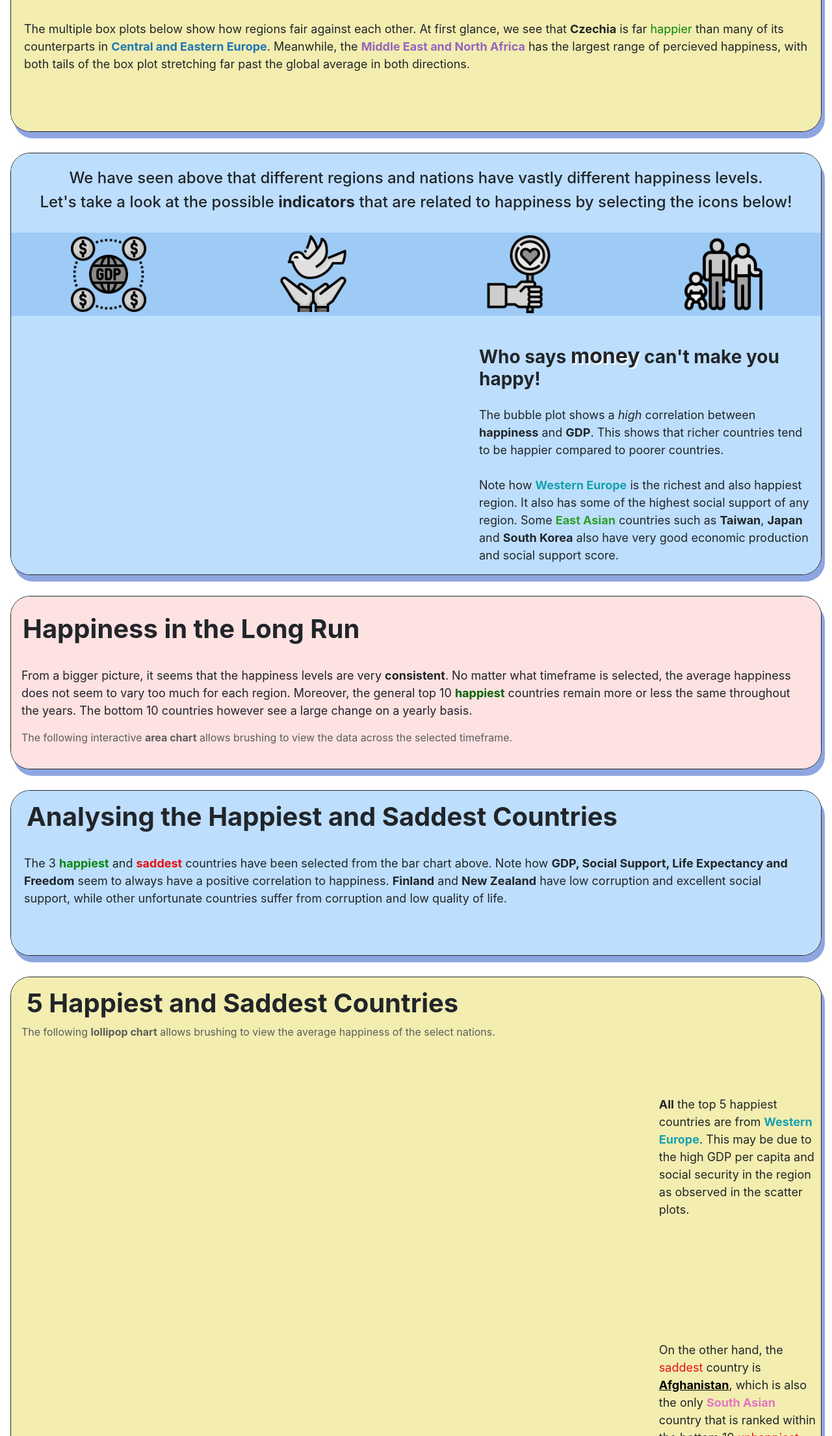
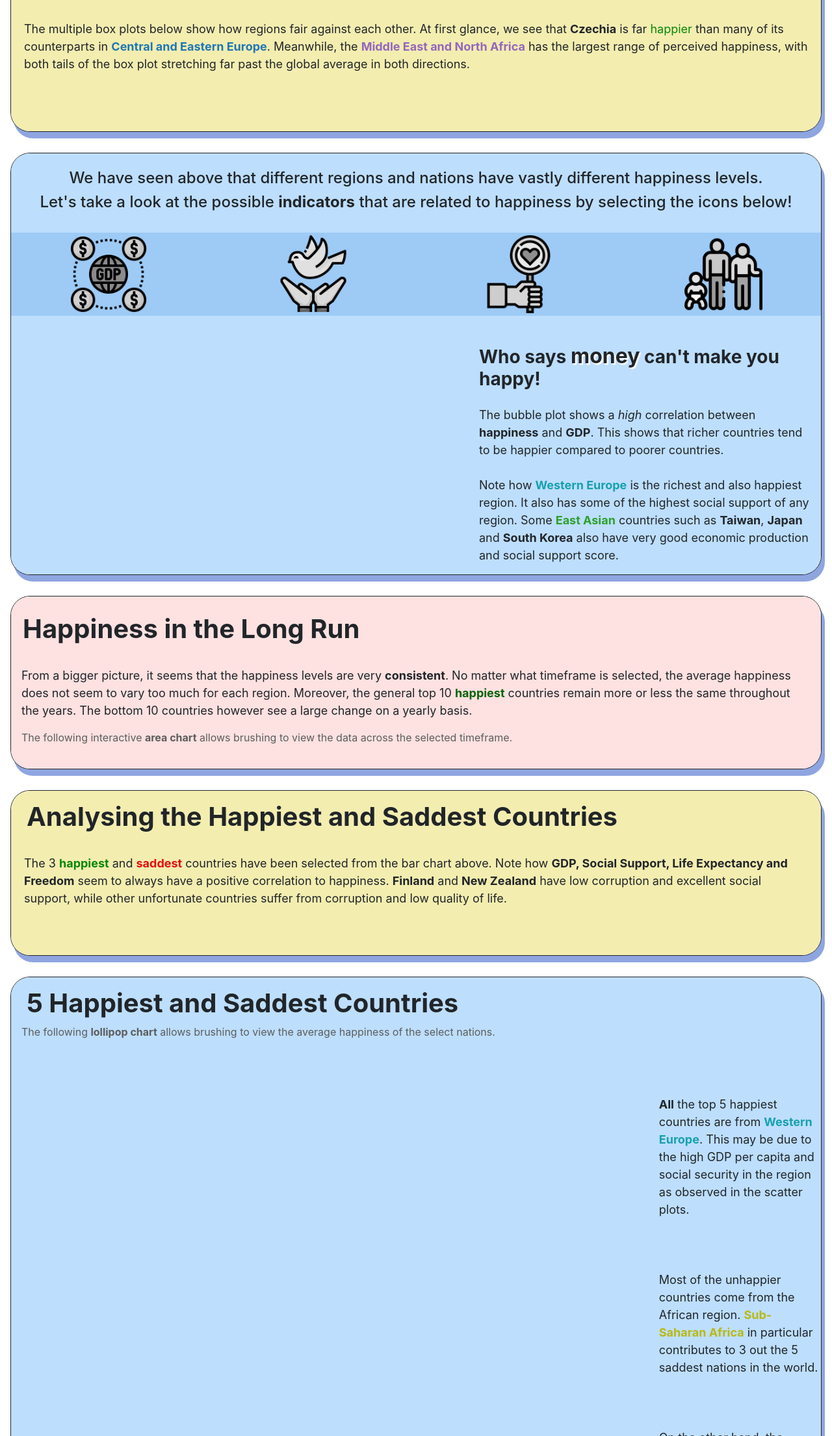
Before and after one commit to 2311ajay/FIT3179-Vega-Lite, a plain HTML site: page index.html in a window 1280 px wide. Shown: the part 590-2800 px from the top of the page at 65% size. Drawn offline with nearby package versions, Linux system fonts and the light colour scheme; a script that the page names is missing.

Commit message:
Fixed typos and padding

```diff
--- a/css/styles.css
+++ b/css/styles.css
@@ -75,7 +75,7 @@
   color: #7f7f7f;
 }
 .subSahar {
-  color: #8b8b20;
+  color: #b9b912;
 }
 .WE {
   color: #16a0af;
--- a/index.html
+++ b/index.html
@@ -109,7 +109,7 @@
                 is far <span class="happy">happier</span> than many of its counterparts in
                 <span class="fw-bold ceEurope">Central and Eastern Europe</span>.
                 Meanwhile, the <span class="fw-bold midEast" >Middle East and North Africa</span>
-                has the largest range of percieved happiness, with both tails of the box plot stretching
+                has the largest range of perceived happiness, with both tails of the box plot stretching
                 far past the global average in both directions.
               </div>
               <div class="col-12 p-3 d-flex justify-content-center">
@@ -283,7 +283,7 @@
     <!-- Radar chart section -->
     <div class="section p-3" >
       <div class="card">
-        <div class="row background_b">
+        <div class="row background_a">
           <div class="col-12 mt-3 mx-3">
             <div class="h1 fw-bold px-2">Analysing the Happiest and Saddest Countries</div>
           </div>
@@ -307,10 +307,10 @@
       </div>
     </div>
 
-        <!-- Bar chart section (Top 5 saddest and happiest countries) -->
+        <!-- Lollipop chart section (Top 5 saddest and happiest countries) -->
         <div class="section p-3">
           <div class="card">
-            <div class="row background_a">
+            <div class="row background_b">
               <div class="col-12 mt-3 mx-3">
                 <h1 class="fw-bold px-2">
                   5 Happiest and Saddest Countries
@@ -331,7 +331,12 @@
                     <span class="fw-bold WE" >Western Europe</span>.
                     This may be due to the high GDP per capita and social security in the region as observed in the scatter plots.
                   </div>
-                  <br><br><br><br><br><br><br>
+                  <br><br><br>
+                  <div class="bottom">
+                    Most of the unhappier countries come from the African region.
+                    <span class="fw-bold subSahar">Sub-Saharan Africa</span> in particular contributes to 3 out the 5 saddest nations in the world.
+                  </div>
+                  <br><br><br>
                   <div class="bottom">
                     On the other hand, the <span class="sad">saddest</span> country is
                     <b><a style="color: black;" href="https://en.wikipedia.org/wiki/Afghanistan">Afghanistan</a></b>,
--- a/vegaLiteJsonScripts/multiple_boxplot.json
+++ b/vegaLiteJsonScripts/multiple_boxplot.json
@@ -89,7 +89,7 @@
       "transform": [
         {"filter": "datum.Country == 'Haiti'"},
         {
-          "calculate": "'The Middle East and North Africa has the lb widest range of percieved happiness'",
+          "calculate": "'The Middle East and North Africa has the lb widest range of perceived happiness'",
           "as": "text_annotation"
         }
       ],
```
